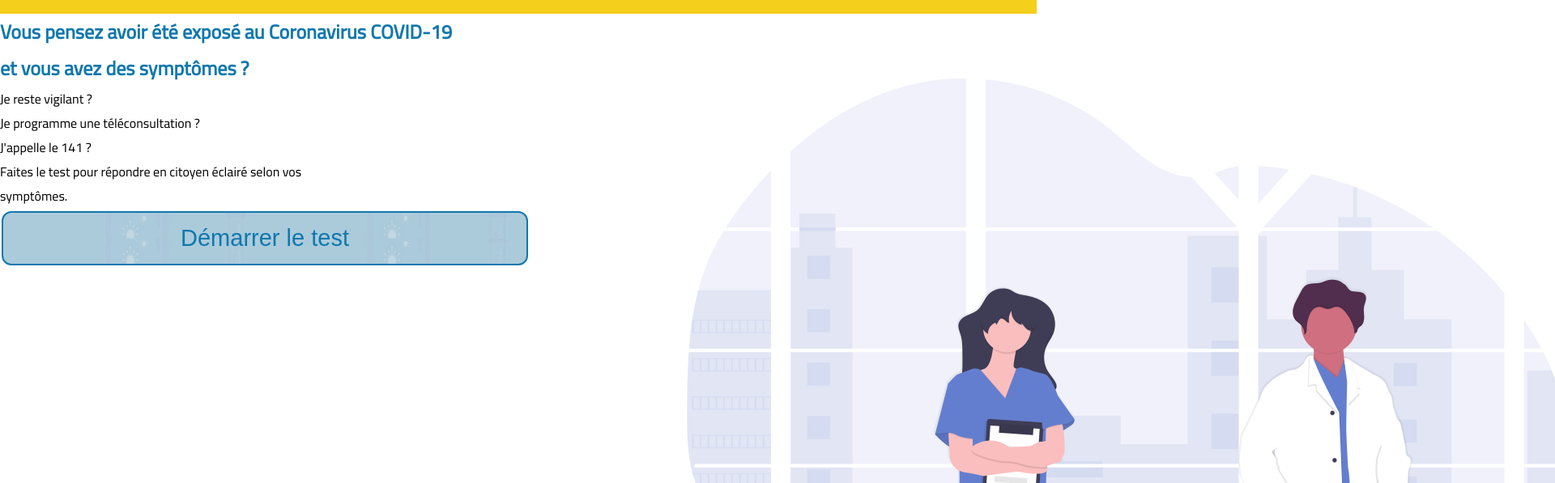
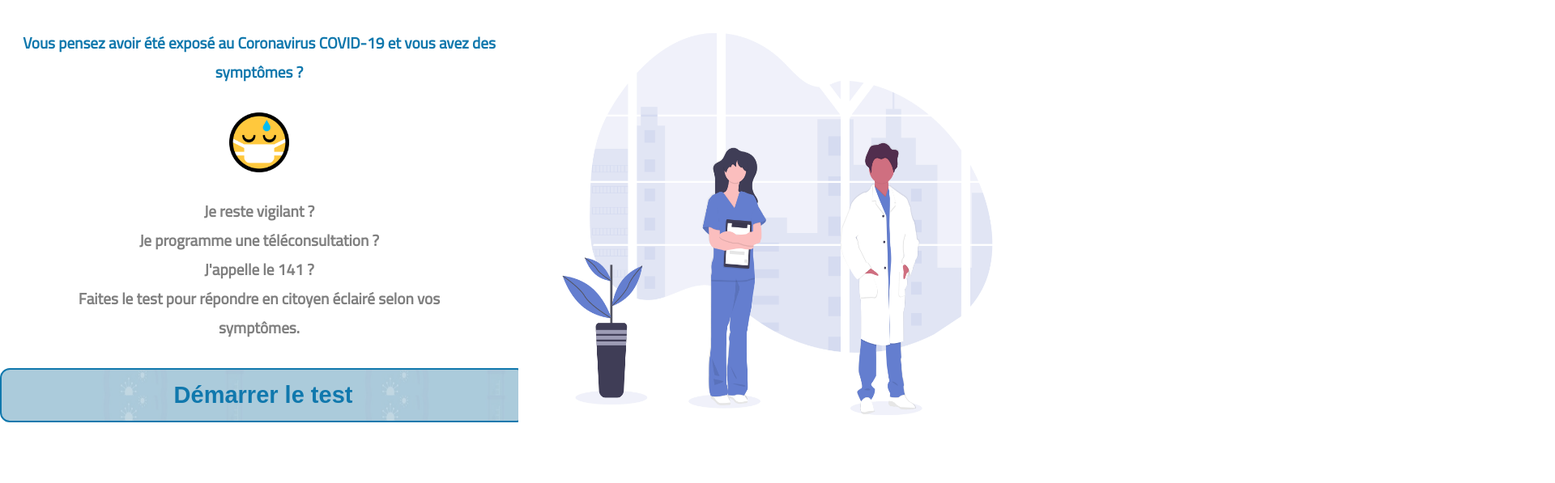
Before and after one commit to Zineb112/Corona-project, a website: page Starter-file/app/index.html in a window 1280 px wide. Shown: the part 299-896 px from the top of the page at 81% size, 1920 px wide, since content can reach past the window. Drawn offline with Linux system fonts and the light colour scheme.

Commit message:
hero header part 2 update

```diff
--- a/Starter-file/app/index.html
+++ b/Starter-file/app/index.html
@@ -28,20 +28,21 @@
   <p class="yellowpart__paragraph">La prise d'anti-inflammatoires (ibuprofène,
     cortisone ...) pourrait être un facteur d'aggravation de l’infection. En cas de
     fièvre, prenez du paracétamol.<br>N'arrêtez pas votre traitement ! Consultez votre
-    médecin ou votre pharmacien.
-</p>
+    médecin ou votre pharmacien.</p>
 </div>
+
 <section id="HeroHeader">
 
-    <div class="div1">
-      <h2>Vous pensez avoir été exposé au Coronavirus COVID-19 <br>et vous avez des symptômes ?</h2>
-      <p>Je reste vigilant ?<br>
-        Je programme une téléconsultation ?<br>
-        J'appelle le 141 ?<br>
-        Faites le test pour répondre en citoyen éclairé selon vos<br> symptômes.</p>
-        <button class="button">Démarrer le test</button>
-        </div>
-    <div class="div2"><img src="image/doctors.png"> </div>
+  <div class="section1">
+    <h2>Vous pensez avoir été exposé au Coronavirus COVID-19 et vous avez des symptômes ?</h1>
+    <img class="section1__icon" src="image/1f637.png" alt="emoji">
+    <p class="section1__pargph">Je reste vigilant ?<br>Je programme une téléconsultation ?<br>J'appelle le 141 ?<br>
+      Faites le test pour répondre en citoyen éclairé selon vos <br>symptômes.</p>
+      <button class="button">Démarrer le test</button>
+    </div>
+    <div class="section2">
+      <img class="section2__image" src="image/doctors.png" alt="emoji">
+    </div>
 
 </section>
 
--- a/Starter-file/app/sass/_btn.scss
+++ b/Starter-file/app/sass/_btn.scss
@@ -10,7 +10,7 @@
     border: 2px solid $color-blue;
     border-radius: 12px;
     font-size: 29px;
-    margin: 4px 2px;
+    font-weight: bold;
     width: 650px;
 
 }
--- a/Starter-file/app/sass/_header.scss
+++ b/Starter-file/app/sass/_header.scss
@@ -51,22 +51,52 @@ ul{
   }
  h2{
      color: $color-blue;
+     font-size: 1.5vw;
+     font-weight: bold;
+
  }
 /*Yellow-Part End */
 
 
 /*HeroHeader Start */
-#HeroHeader {
-    display: grid;
-    grid-template-columns: repeat(5, 1fr);
-    grid-template-rows: repeat(5, 1fr);
-    grid-column-gap: 0px;
-    grid-row-gap: 0px;
+.section1{
+	width:50%;
+	float:left;
+	height:100vh;
+
+    box-sizing: border-box;
+    margin:0;
+    padding:0;
+    text-align: center;
+    font-size: 1.5vw;
+    margin-top: 3%;
+
+    &__pargph{
+        color: $color-font;
+        margin-bottom: 5% ;
+        font-weight: bold;
     }
+    &__icon{
+        margin-top: 5%;
+        margin-bottom: 3%;
+    }
+}
+.section2{
 
-    .div1 {
-        grid-area: 1 / 1 / 2 / 2;
-     }
-    .div2 {
-        grid-area: 1 / 2 / 2 / 3;
-    }
+	width:50%;
+	float:left;
+	height:100vh;
+	margin:0;
+	padding:0;
+  box-sizing: border-box;
+  &__image{
+      display: block;
+      margin-left: auto;
+      margin-right: auto;
+
+      width: 100%;
+      height: 70%;
+
+
+  }
+}
```
Also changed, not shown: Starter-file/app/css/style.css.
